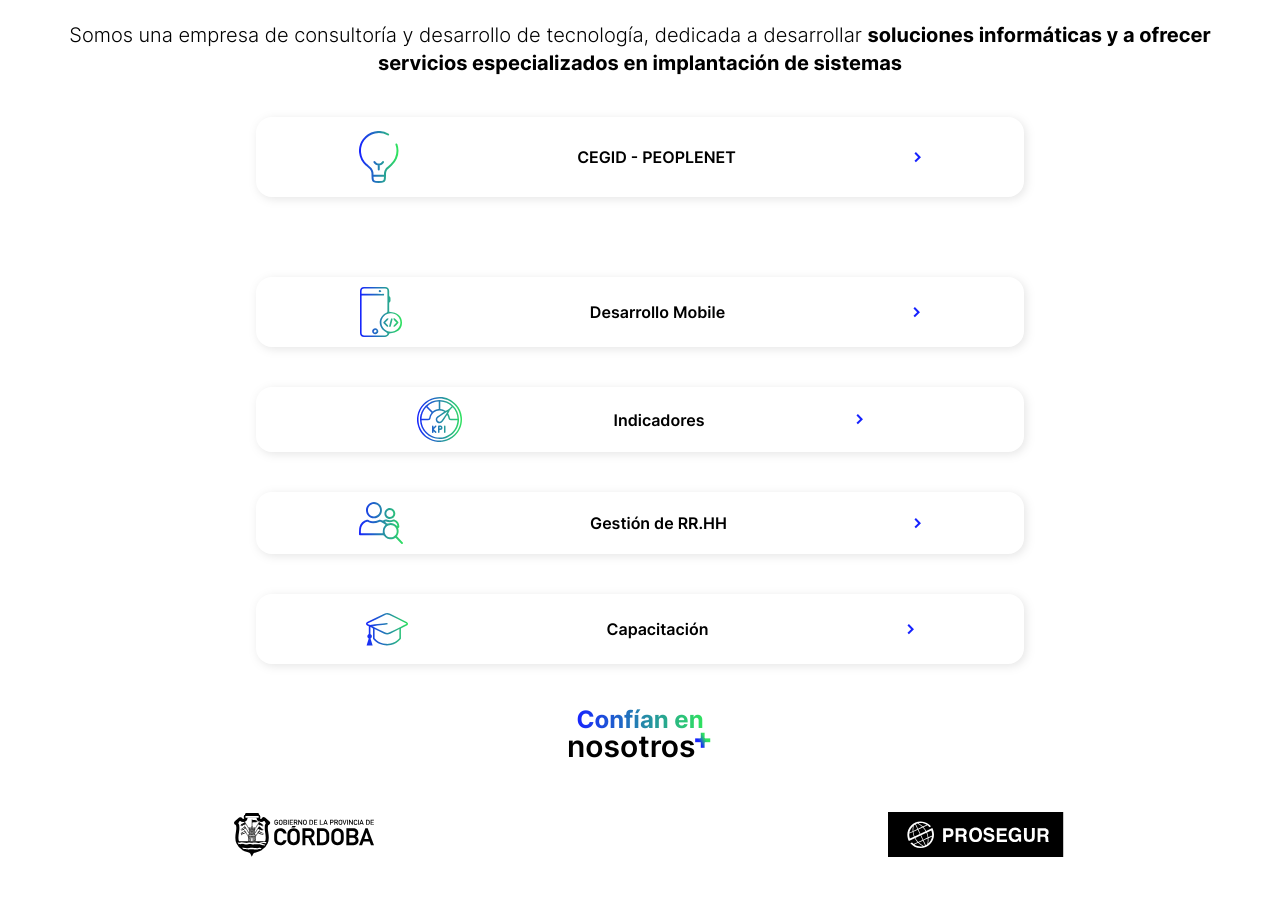
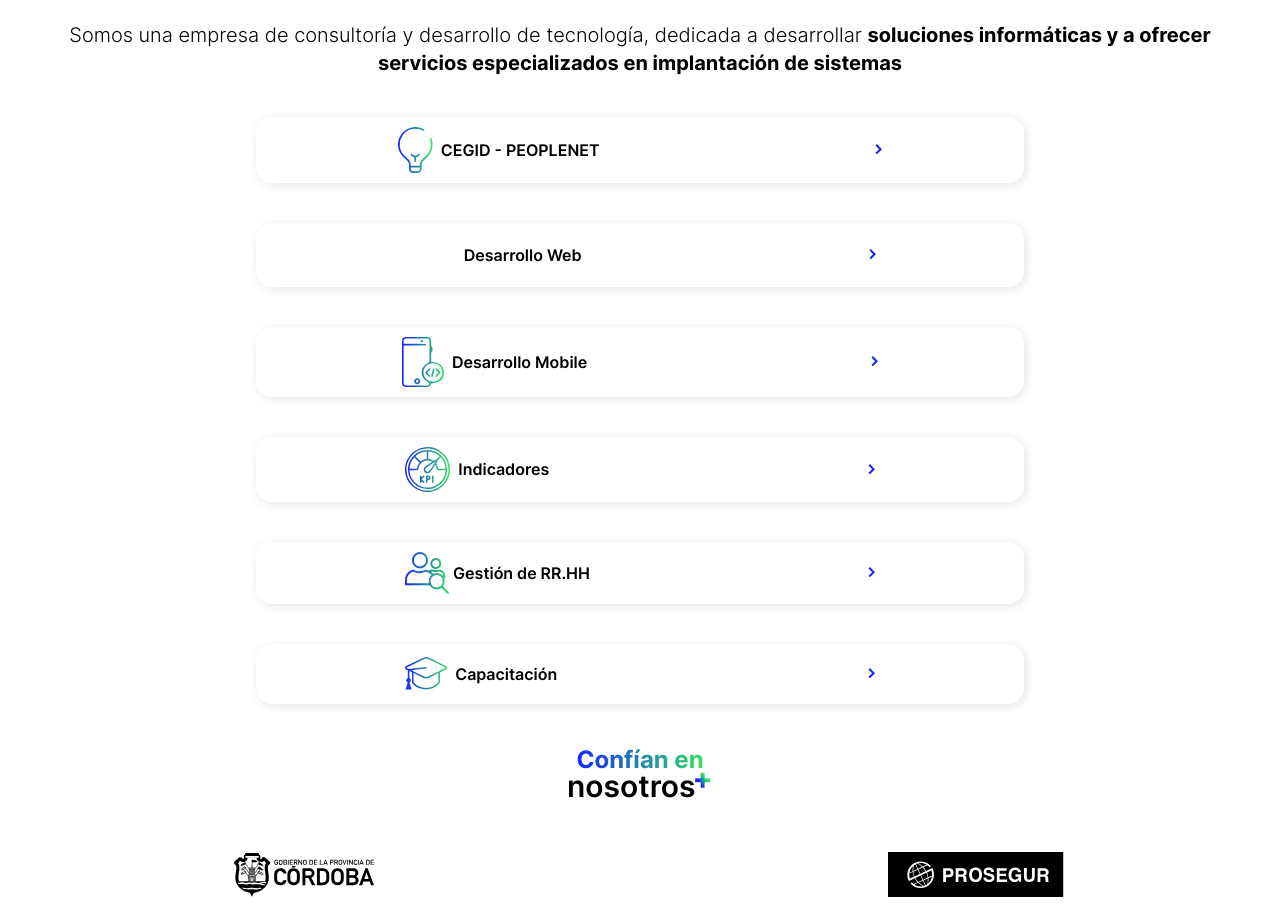
Before and after one commit to Summant-Technologies/nuevo_sitio, a website: page index.html in a window 1280 px wide. Shown: the part 4413-5327 px from the top of the page. Drawn offline with nearby package versions, Linux system fonts and the light colour scheme; files that its build step writes are made by us from their sources.

Commit message:
Styles experience (#20)
* Add output.css to gitignore

* fix position to the inside elements

```diff
--- a/index.html
+++ b/index.html
@@ -293,37 +293,51 @@
         </div>
 
         <div class="w-[100%] h-[80%] flex flex-col justify-center items-center gap-10">
-            <div class="w-[60%] h-[20%] flex flex-row justify-around items-center border-2 border-white drop-shadow-services bg-white rounded-2xl p-3">
-                <img src="./images/ICONOS/EXPERIENCIA/CEGID ICON.svg" alt="logo-experiencia-cegid" title="CEGID" />
+            <div class="w-[60%] h-[20%] flex flex-row gap-3 justify-around items-center border-2 border-white drop-shadow-services bg-white rounded-2xl p-2">
+                <div class="flex flex-row justify-center items-center gap-2">
+                    <img src="./images/ICONOS/EXPERIENCIA/CEGID ICON.svg" width="35" alt="logo-experiencia-cegid" title="CEGID" />
                     <p class="font-semibold">CEGID - PEOPLENET</p>
+                </div>
                 <img src="./images/PARTNERS/SVG/Arrow.svg" alt="" />
             </div>
 
-            <div>
-
+            <div class="w-[60%] h-[20%] flex flex-row gap-3 justify-around items-center border-2 border-white drop-shadow-services bg-white rounded-2xl p-2">
+                <div class="flex flex-row justify-center items-center gap-2">
+                    <img src="./images/ICONOS/EXPERIENCIA/DESARROLLO WEB ICON.svg" alt="logo-experiencia-desarrollo-mobile" title="Desarrollo Mobile"/>
+                    <p class="font-semibold">Desarrollo Web</p>
                 </div>
-
-            <div class="w-[60%] h-[20%] flex flex-row justify-around items-center border-2 border-white drop-shadow-services bg-white rounded-2xl p-2">
-                <img src="./images/ICONOS/EXPERIENCIA/DESARROLLO MOB ICON.svg" alt="logo-experiencia-desarrollo-mobile" title="Desarrollo Mobile"/>
-                <p class="font-semibold">Desarrollo Mobile</p>
                 <img src="./images/PARTNERS/SVG/Arrow.svg" alt="" />
             </div>
 
-            <div class="w-[60%] h-[20%] flex flex-row justify-evenly items-center border-2 border-white drop-shadow-services bg-white rounded-2xl p-2">
+            <div class="w-[60%] h-[20%] flex flex-row gap-3 justify-around items-center border-2 border-white drop-shadow-services bg-white rounded-2xl p-2">
+                <div class="flex flex-row justify-center items-center gap-2">
+                    <img src="./images/ICONOS/EXPERIENCIA/DESARROLLO MOB ICON.svg" alt="logo-experiencia-desarrollo-mobile" title="Desarrollo Mobile"/>
+                    <p class="font-semibold">Desarrollo Mobile</p>
+                </div>
+                <img src="./images/PARTNERS/SVG/Arrow.svg" alt="" />
+            </div>
+
+            <div class="w-[60%] h-[20%] flex flex-row gap-10 justify-around items-center border-2 border-white drop-shadow-services bg-white rounded-2xl p-2">
+                <div class="flex flex-row justify-center items-center gap-2">
                     <img src="./images/ICONOS/EXPERIENCIA/INDICADORES ICON.svg" alt="logo-experiencia-indicadores-kpi" title="Indicadores"/>
                     <p class="font-semibold">Indicadores</p>
+                </div>
                 <img src="./images/PARTNERS/SVG/Arrow.svg" alt="" />
             </div>
 
             <div class="w-[60%] h-[20%] flex flex-row justify-around items-center border-2 border-white drop-shadow-services bg-white rounded-2xl p-2">
+                <div class="flex flex-row justify-center items-center gap-1">
                     <img src="./images/ICONOS/EXPERIENCIA/GESTION RRHH ICON.svg" alt="logo-experiencia-gestion-de-rrhh" title="Gestion de RR.HH"/>
                     <p class="font-semibold">Gestión de RR.HH</p>
+                </div>
                 <img src="./images/PARTNERS/SVG/Arrow.svg" alt="" />
             </div>
 
-            <div class="w-[60%] h-[70px] flex flex-row justify-around items-center border-2 border-white drop-shadow-services bg-white rounded-2xl p-2">
+            <div class="w-[60%] h-[60px] flex flex-row gap-8 justify-around items-center border-2 border-white drop-shadow-services bg-white rounded-2xl p-2">
+                <div class="flex flex-row justify-center items-center gap-2">
                     <img src="./images/ICONOS/EXPERIENCIA/CAPACITACION ICON.svg" alt="logo-experiencia-capacitacion" title="Capacitacion" />
                     <p class="font-semibold">Capacitación</p>
+                </div>
                 <img src="./images/PARTNERS/SVG/Arrow.svg" alt="" />
             </div>
 
```
Also changed, not shown: styles/output.css (deleted), 1 other file. Lines whose indentation alone changed are shown as unchanged.
